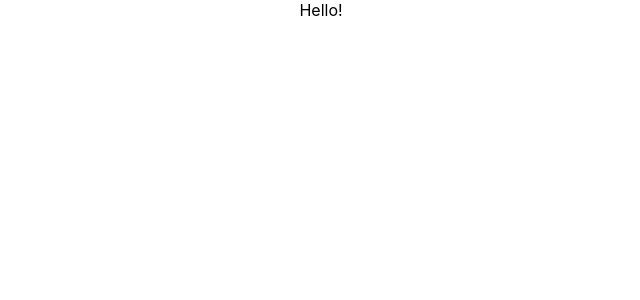
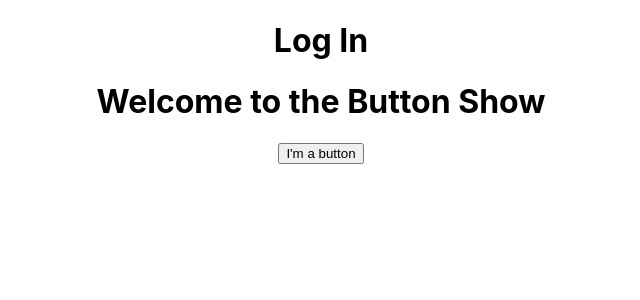
Before and after one commit to jfkrzeminski/StudentLogger, a React (Create React App) app in the folder logger-app/: page / in a window 1280 px wide. Shown: the top 300 px of the page, without its empty margins (319-959 px from the left). Built offline with nearby package versions, Linux system fonts and the light colour scheme.

Commit message:
Button Show
Testing tsx and React development

```diff
--- a/logger-app/src/App.tsx
+++ b/logger-app/src/App.tsx
@@ -2,11 +2,15 @@ import React from 'react';
 import logo from './logo.svg';
 import { Card } from 'react-bootstrap';
 import './App.css';
+import NewTestApp from './Testing Directory/Testing_App_1';
+
 
 function App() {
   return (
     <div className="App">
-      <Card>Hello!</Card>
+      <h1>Log In</h1>
+
+      <NewTestApp />
     </div>
   );
 }
--- /dev/null
+++ b/logger-app/src/Testing Directory/Button_Test.tsx
@@ -0,0 +1,11 @@
+import React from 'react';
+
+function MyButton(){
+    return(
+        <button>
+            I'm a button
+        </button>
+    );
+}
+
+export default MyButton;
--- /dev/null
+++ b/logger-app/src/Testing Directory/Testing_App_1.tsx
@@ -0,0 +1,17 @@
+import React from 'react';
+import MyButton from './Button_Test';
+
+//      ./ - means file in current directory
+//      .. - refers to a file one directory out
+
+
+function NewTestApp(){
+    return(
+        <div>
+            <h1>Welcome to the Button Show</h1>
+            <MyButton />
+        </div>
+    );
+}
+
+export default NewTestApp;
```
Also changed, not shown: 1 other file (tests, documents, lock files or other folders).
